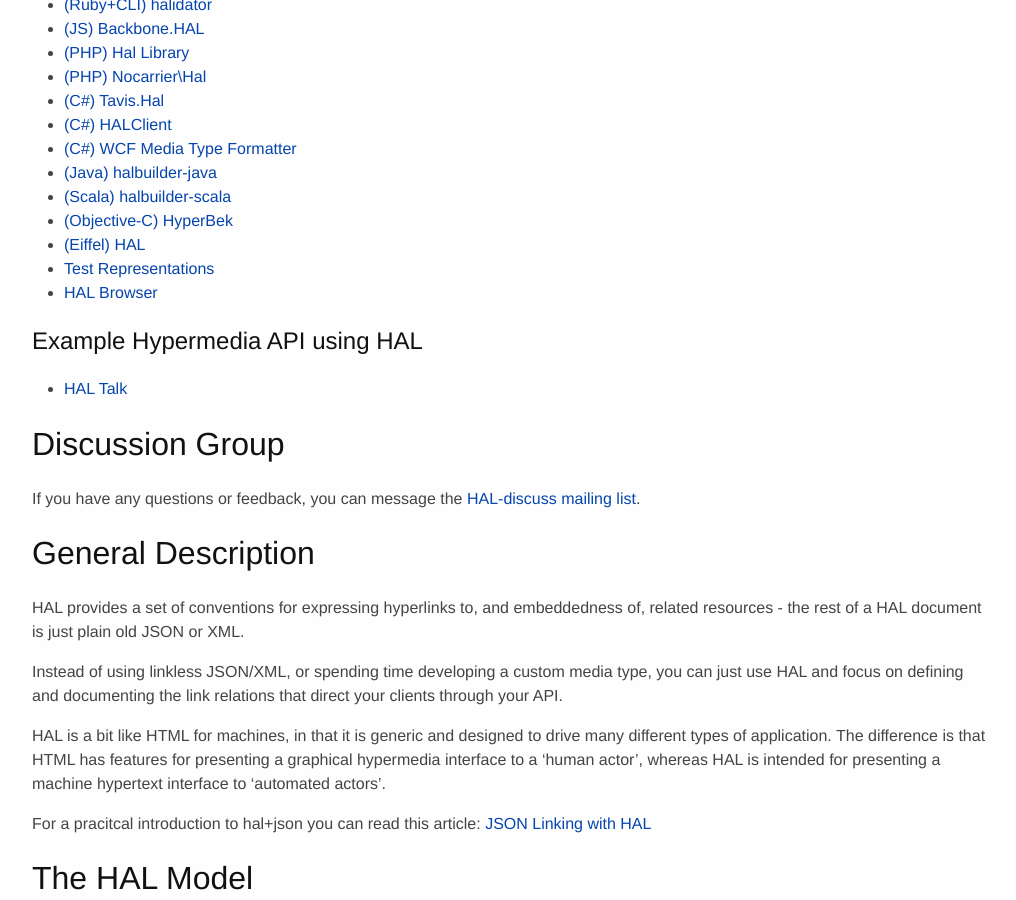
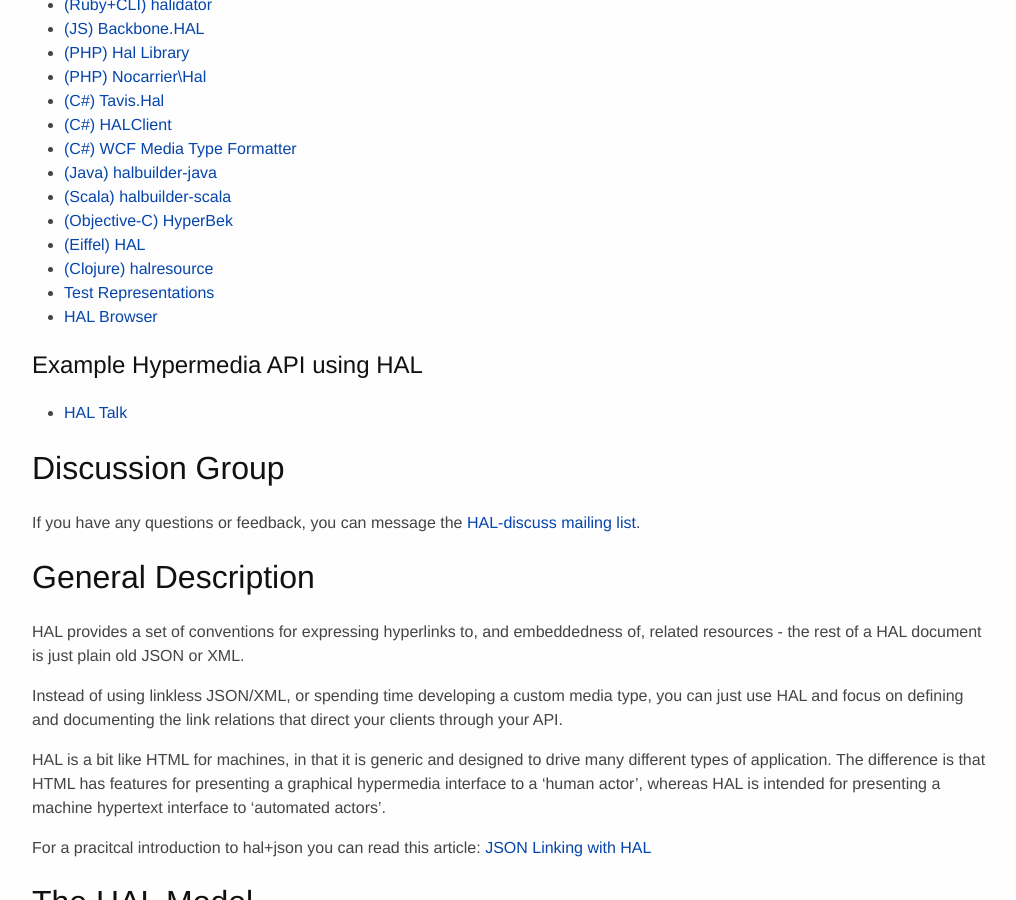
Before and after one commit to mikekelly/hal_specification, a Jekyll site: the page built from hal_specification.md, in a window 1280 px wide and 900 px high, scrolled down 646 px. Shown: the whole window, without its empty margins (128-1144 px from the left). Built offline with Jekyll 4.4.1, drawn with Linux system fonts in a browser that asks for light colours; Markdown is read by kramdown in place of the engine named in the settings.

Commit message:
Add Clojure library to list of libraries

```diff
--- a/hal_specification.md
+++ b/hal_specification.md
@@ -35,6 +35,7 @@ The JSON variant of HAL (application/hal+json) has now been published as an inte
 * [(Scala) halbuilder-scala][30]
 * [(Objective-C) HyperBek][31]
 * [(Eiffel) HAL][22]
+* [(Clojure) halresource][32]
 * [Test Representations][25]
 * [HAL Browser][26]
 
```
Also changed, not shown: other parts of hal_specification.md (+1 -0 lines).
